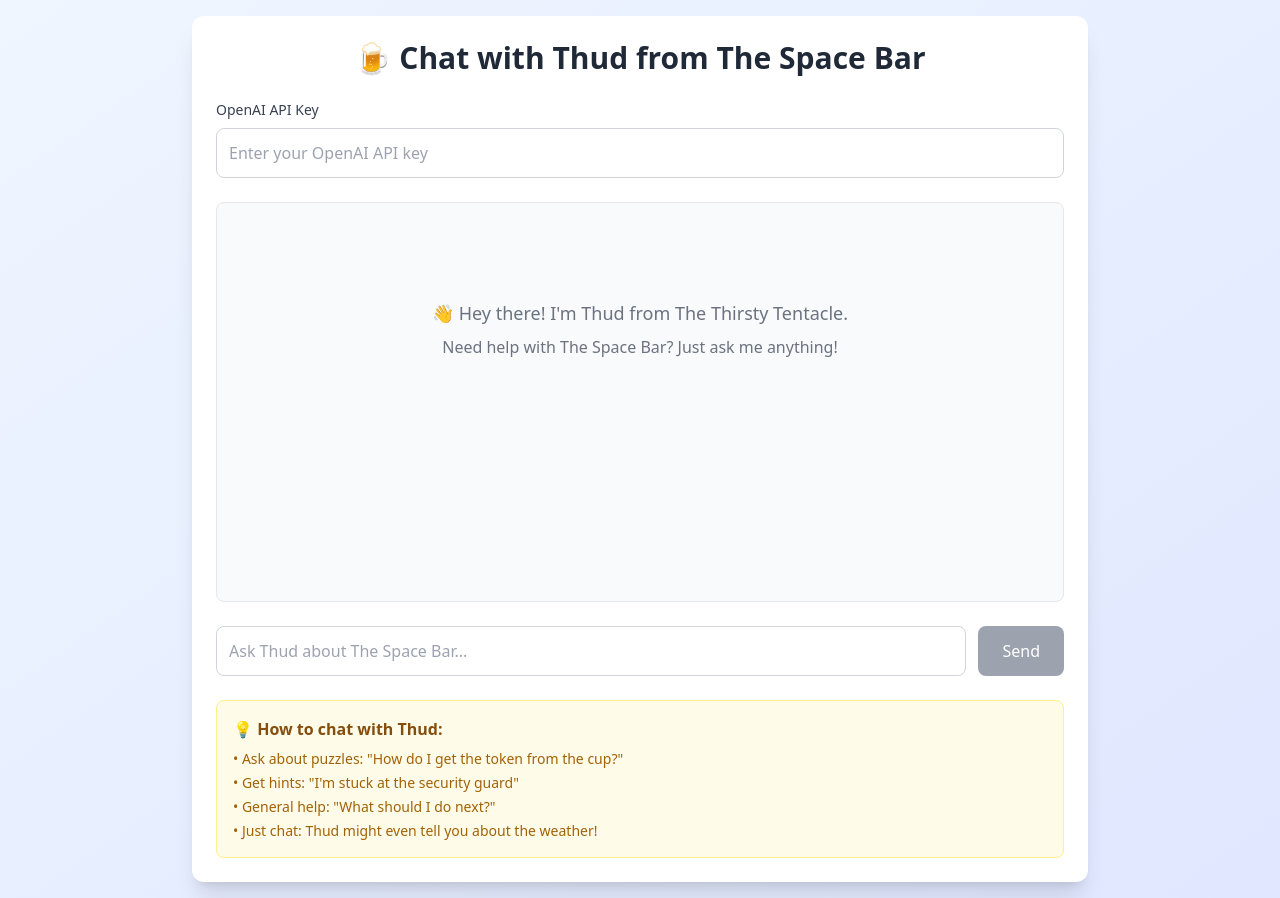
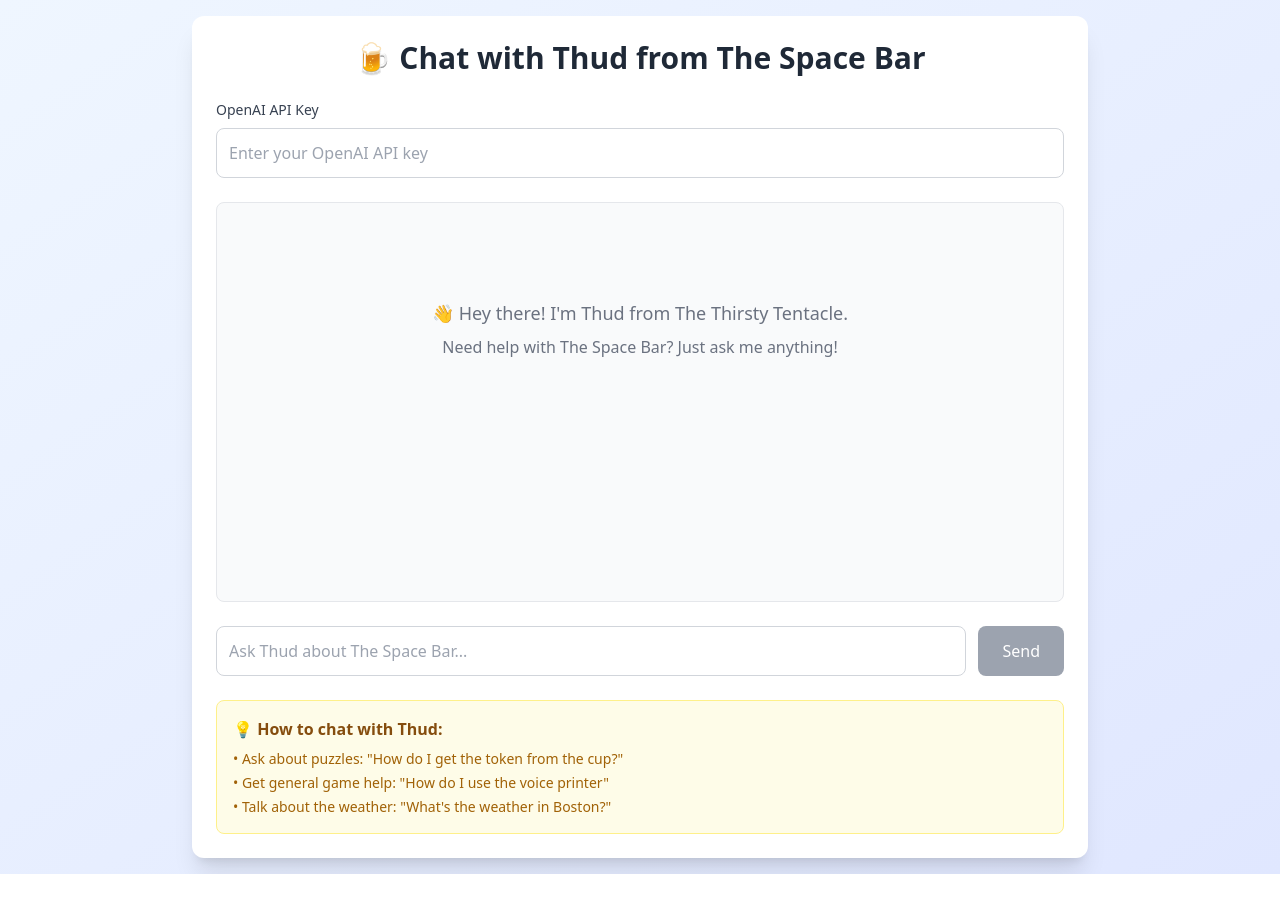
Before and after one commit to BQ31X/thudbot, a Next.js app: page / in a window 1280 px wide. After the commit the page ends 874 px from the top, so only its background shows below. Built offline with nearby package versions, Linux system fonts and the light colour scheme.

Commit message:
fixed weather tool and sample prompts

```diff
--- a/src/app/page.tsx
+++ b/src/app/page.tsx
@@ -117,9 +117,8 @@
             <h3 className="font-semibold text-yellow-800 mb-2">💡 How to chat with Thud:</h3>
             <ul className="text-sm text-yellow-700 space-y-1">
               <li>• Ask about puzzles: "How do I get the token from the cup?"</li>
-              <li>• Get hints: "I'm stuck at the security guard"</li>
-              <li>• General help: "What should I do next?"</li>
-              <li>• Just chat: Thud might even tell you about the weather!</li>
+              <li>• Get general game help: "How do I use the voice printer"</li>
+              <li>• Talk about the weather: "What's the weather in Boston?"</li>
             </ul>
           </div>
         </div>
```
Also changed, not shown: 2 other files (tests, documents, lock files or other folders).
